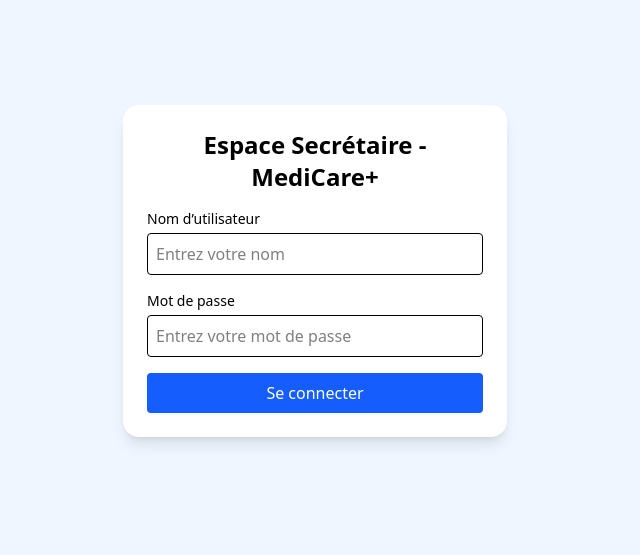
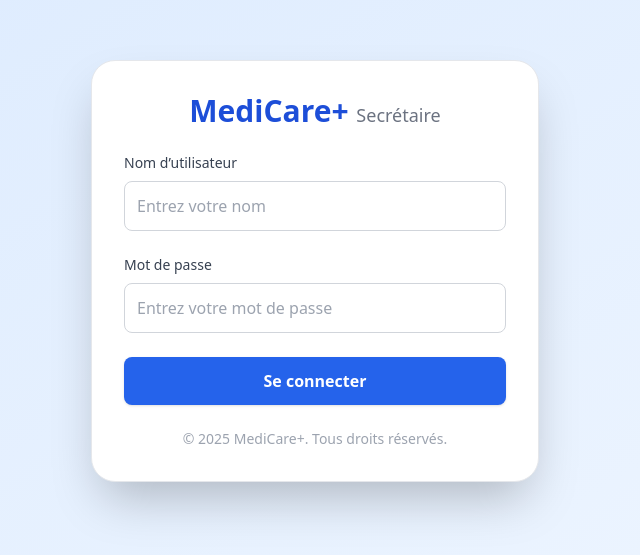
Before and after one commit to khalidelyounssi/MediCare-V2, a website: page medicare-2/index.html in a window 1280 px wide. Shown: the part 129-684 px from the top of the page, without its empty margins (325-965 px from the left). Drawn offline with nearby package versions, Linux system fonts and the light colour scheme.

Commit message:
feat(login, dashboard): update login and dashboard functionality

```diff
--- a/medicare-2/index.html
+++ b/medicare-2/index.html
@@ -1,33 +1,32 @@
 <!DOCTYPE html>
 <html lang="fr">
 <head>
-    <meta charset="UTF-8">
-    <meta name="viewport" content="width=device-width, initial-scale=1.0">
-    <title></title>
-      <link rel="stylesheet" href="./src/styles.css">
+  <meta charset="UTF-8">
+  <meta name="viewport" content="width=device-width, initial-scale=1.0">
+  <title>Espace Secrétaire - MediCare+</title>
+  <script src="https://cdn.tailwindcss.com"></script>
+</head>
+<body class="bg-gradient-to-br from-blue-100 to-blue-50 min-h-screen flex items-center justify-center">
 
-</head>
-<body>
-<body class="bg-blue-50 min-h-screen flex items-center justify-center">
+  <div class="w-full max-w-md p-8 bg-white rounded-3xl shadow-2xl border border-gray-200">
+    <h1 class="text-center text-3xl font-extrabold text-blue-700 mb-6">MediCare+ <span class="text-gray-500 text-lg font-normal">Secrétaire</span></h1>
 
-  <div class="w-full max-w-sm p-6 bg-white rounded-2xl shadow-lg">
-    <h1 class="text-center text-2xl font-bold mb-4">Espace Secrétaire - MediCare+</h1>
-
-    <form id="login" class="space-y-4">
+    <form id="login" class="space-y-6">
       <div>
-        <label for="username" class="block text-sm font-medium mb-1">Nom d’utilisateur</label>
-        <input id="username" class="w-full border rounded p-2" placeholder="Entrez votre nom"/>
+        <label for="username" class="block text-sm font-medium text-gray-700 mb-2">Nom d’utilisateur</label>
+        <input id="username" type="text" class="w-full border border-gray-300 rounded-lg p-3 focus:outline-none focus:ring-2 focus:ring-blue-500 focus:border-transparent" placeholder="Entrez votre nom" />
       </div>
 
       <div>
-        <label for="password" class="block text-sm font-medium mb-1">Mot de passe</label>
-        <input id="password" type="password" class="w-full border rounded p-2" placeholder="Entrez votre mot de passe" />
+        <label for="password" class="block text-sm font-medium text-gray-700 mb-2">Mot de passe</label>
+        <input id="password" type="password" class="w-full border border-gray-300 rounded-lg p-3 focus:outline-none focus:ring-2 focus:ring-blue-500 focus:border-transparent" placeholder="Entrez votre mot de passe" />
       </div>
 
-      <button type="submit" class="w-full bg-blue-600 text-white py-2 rounded hover:bg-blue-700 transition">Se connecter</button>
+      <button type="submit" class="w-full bg-blue-600 text-white font-semibold py-3 rounded-lg shadow hover:bg-blue-700 transition duration-300 ease-in-out">Se connecter</button>
     </form>
+
+    <p class="text-center text-gray-400 text-sm mt-6">© 2025 MediCare+. Tous droits réservés.</p>
   </div>
-
   <script src="../medicare-2/js/login.js"></script>
 </body>
 </html>
```
Also changed, not shown: medicare-2/dashboard pages/dashboard.html (+15 -14 lines), medicare-2/js/dashboard.js (+34 -5 lines).
